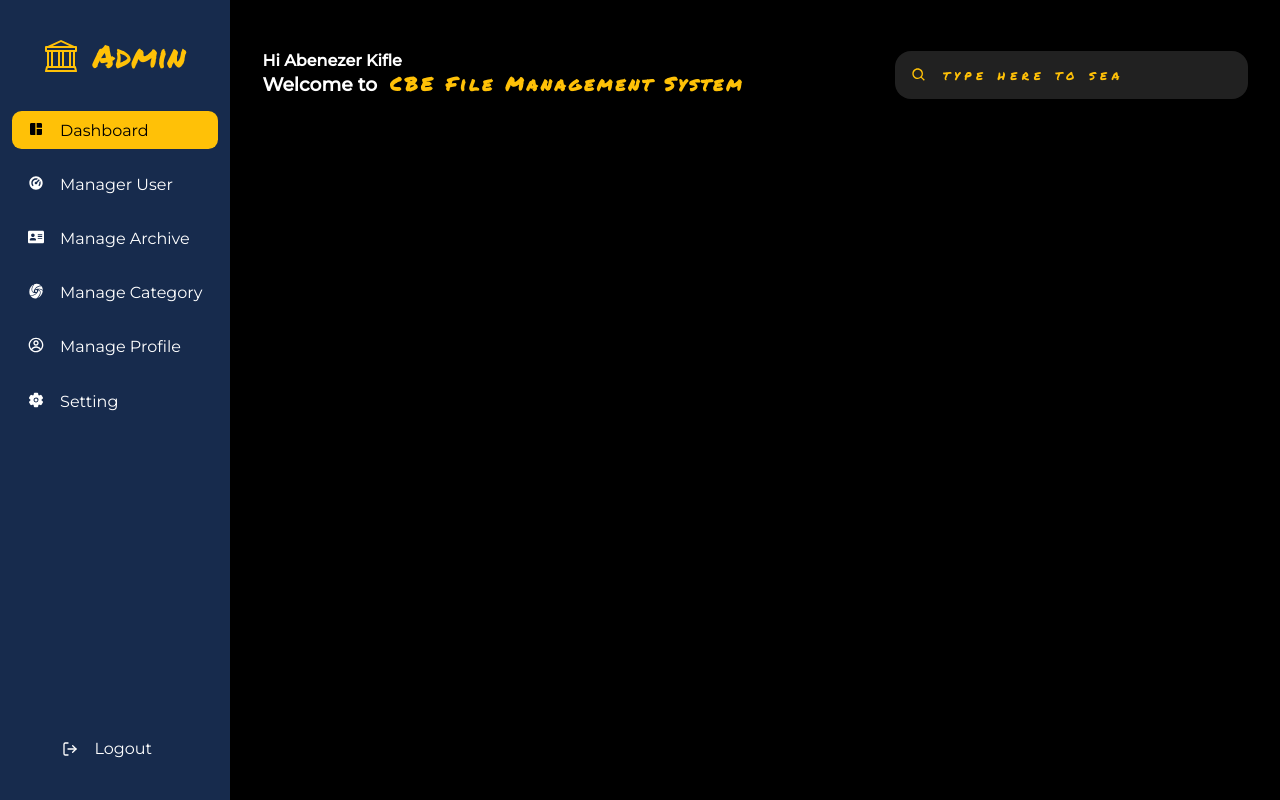
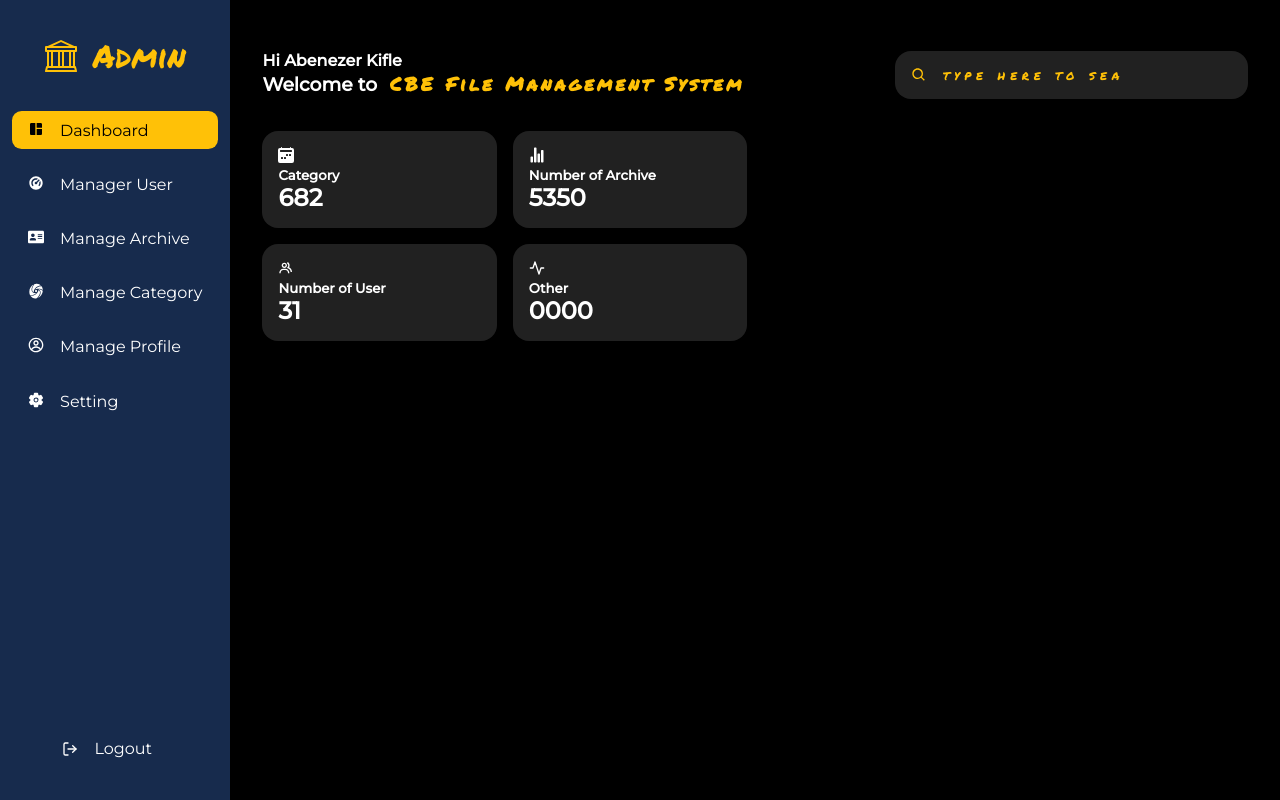
Before and after one commit to abenooo/admin_dashboard, a React (Create React App) app: page / in a window 1280 px wide. Built offline with nearby package versions, Linux system fonts and the light colour scheme.

Commit message:
Fineshed Dashboard with demo data

```diff
--- a/src/componets/Analytics.jsx
+++ b/src/componets/Analytics.jsx
@@ -1,9 +1,60 @@
-import React from 'react'
-import styled from 'styled-components'
+import React from "react";
+import styled from "styled-components";
+import { cardStyle } from "./ReusableStyles";
+import { BsFillCalendar2WeekFill } from "react-icons/bs";
+import { IoStatsChart } from "react-icons/io5";
+import { BiGroup } from "react-icons/bi";
+import { FiActivity } from "react-icons/fi";
 export default function Analytics() {
   return (
-    <Section>Analytics</Section>
-  )
+    <Section>
+      <div className="analytic ">
+        <div className="logo">
+          <BsFillCalendar2WeekFill />
+        </div>
+        <div className="content">
+          <h5>Category</h5>
+          <h2>682</h2>
+        </div>
+      </div>
+      <div className="analytic">
+        <div className="logo">
+          <IoStatsChart />
+        </div>
+        <div className="content">
+          <h5>Number of Archive</h5>
+          <h2>5350</h2>
+        </div>
+      </div>
+      <div className="analytic">
+        <div className="logo">
+          <BiGroup />
+        </div>
+        <div className="content">
+          <h5> Number of User</h5>
+          <h2>31</h2>
+        </div>
+      </div>
+      <div className="analytic ">
+      <div className="logo">
+          <FiActivity />
+        </div>
+        <div className="content">
+          <h5>Other</h5>
+          <h2>0000</h2>
+        </div>
+
+      </div>
+    </Section>
+  );
 }
 
-const Section = styled.section``;
+const Section = styled.section`
+display: grid;
+grid-template-columns: repeat(2, 1fr);
+gap: 1rem;
+.analytic {
+  ${cardStyle};
+  padding: 1rem;
+}
+`;
```
Also changed, not shown: src/componets/ReusableStyles.jsx (+4 -4 lines), screenshot/Screen Shot 2022-09-21 at 15.18.19.png (added).
